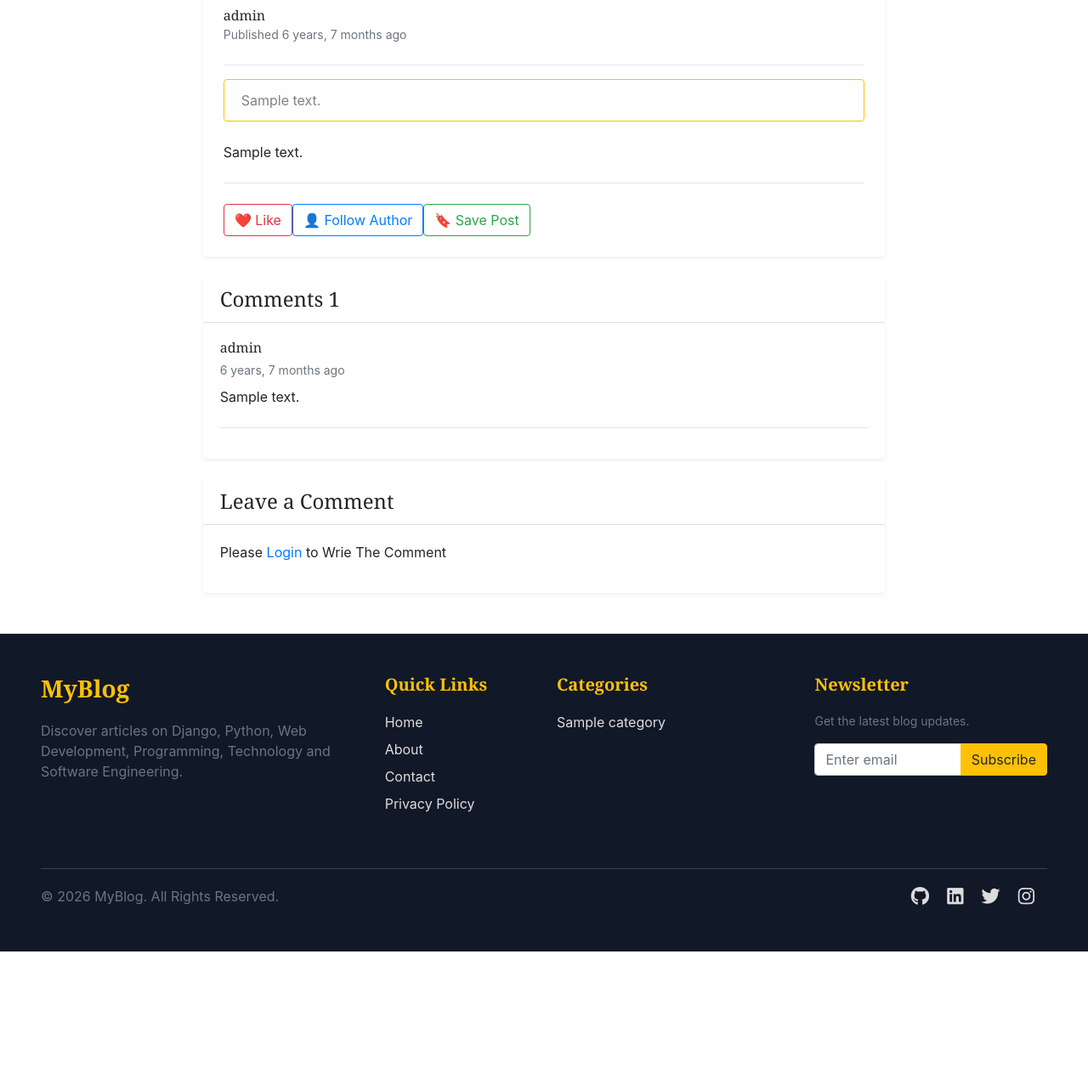
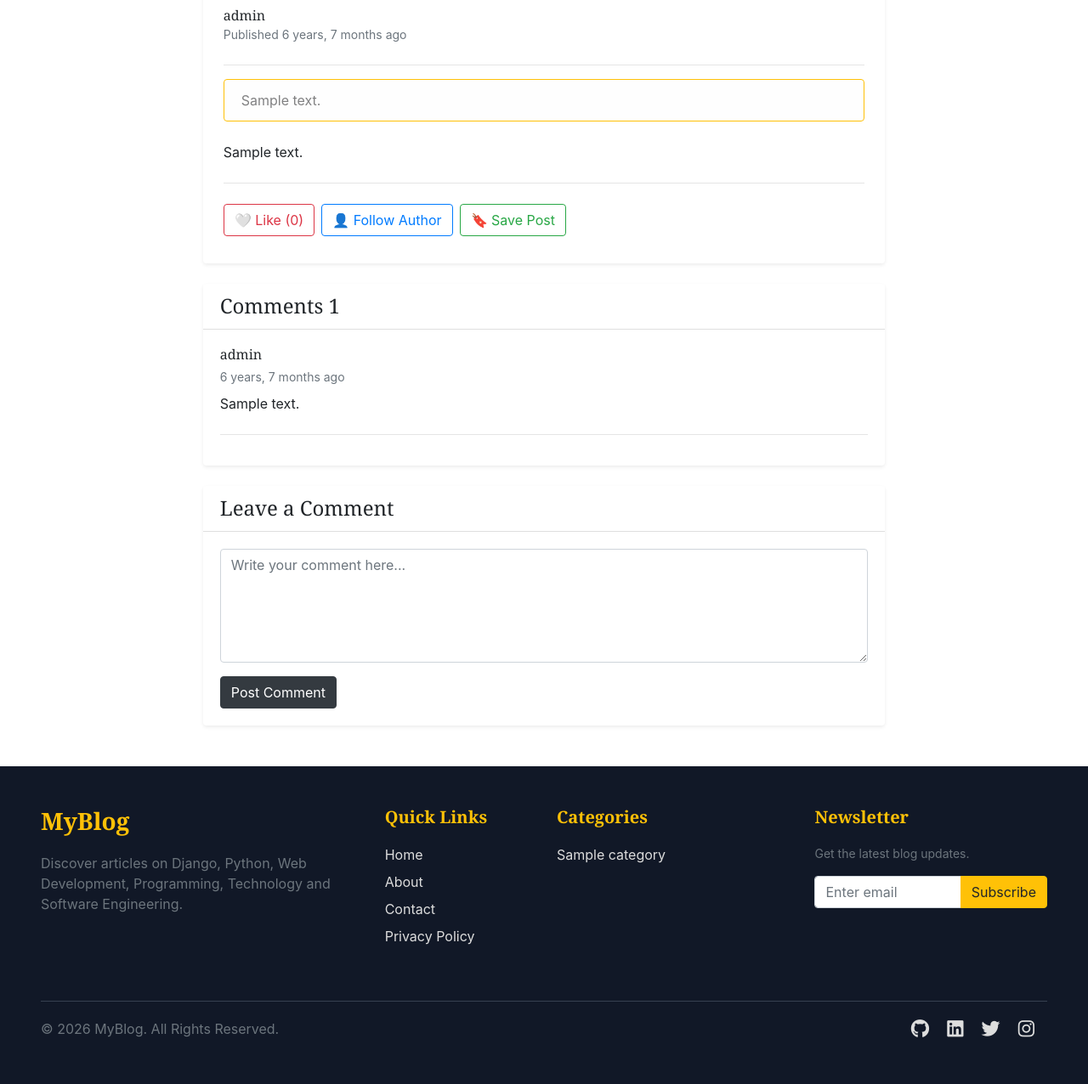
Before and after one commit to praveenadeveloper-eng/myblog, a Django app: a page that uses templates/post_detail.html in a window 1280 px wide. Shown: the part 777-2053 px from the top of the page at 85% size. Before the commit the page ends 1897 px from the top, so only its background shows below. Run offline with Django 5.2, Linux system fonts and the light colour scheme; a user stored in the database is signed in; data comes from the database, SQL or seed files in the repository; tables that the repository leaves empty hold one stand-in row (values such as "Sample post"); grey boxes marked "Sample" are stand-in pictures.

Commit message:
fix: resolve button overlap spacing, add interactive like/follow/save handlers, and fix comment authentication check

```diff
--- a/templates/post_detail.html
+++ b/templates/post_detail.html
@@ -62,18 +62,18 @@
                     <hr class="my-4">
 
                     <!-- Action Buttons -->
-                    <div class="d-flex gap-2 flex-wrap">
+                    <div class="d-flex flex-wrap align-items-center mt-3">
 
-                        <button class="btn btn-outline-danger">
-                            ❤️ Like
+                        <button type="button" id="likeBtn" class="btn btn-outline-danger mr-2 mb-2" onclick="toggleLike()">
+                            <span id="likeHeart">🤍</span> <span id="likeText">Like</span> (<span id="likeCount">0</span>)
                         </button>
 
-                        <button class="btn btn-outline-primary">
-                            👤 Follow Author
+                        <button type="button" id="followBtn" class="btn btn-outline-primary mr-2 mb-2" onclick="toggleFollow()">
+                            <span id="followIcon">👤</span> <span id="followText">Follow Author</span>
                         </button>
 
-                        <button class="btn btn-outline-success">
-                            🔖 Save Post
+                        <button type="button" id="saveBtn" class="btn btn-outline-success mb-2" onclick="toggleSave()">
+                            <span id="saveIcon">🔖</span> <span id="saveText">Save Post</span>
                         </button>
 
                     </div>
@@ -139,7 +139,7 @@
                 </div>
 
                 <div class="card-body">
-                    {% if user.authenticated %}
+                    {% if user.is_authenticated %}
 
                     <form method="POST" action="">
                         {% csrf_token %}
@@ -157,7 +157,7 @@
 
                     </form>
                     {% else %}
-                    <p>Please <span><a href="{% url 'login_page' %}" > Login</a></span> to Wrie The Comment</p>
+                    <p class="text-muted mb-0">Please <span><a href="{% url 'login_page' %}">Login</a></span> to write a comment.</p>
                     {% endif %}
 
                 </div>
@@ -170,4 +170,98 @@
 
 </div>
 
+<script>
+    const postSlug = "{{ post.slug }}";
+
+    // Like logic
+    let isLiked = localStorage.getItem('liked_' + postSlug) === 'true';
+    let likeCount = parseInt(localStorage.getItem('like_count_' + postSlug) || '0');
+
+    function updateLikeUI() {
+        const btn = document.getElementById('likeBtn');
+        const heart = document.getElementById('likeHeart');
+        const countSpan = document.getElementById('likeCount');
+        countSpan.innerText = likeCount;
+
+        if (isLiked) {
+            btn.classList.remove('btn-outline-danger');
+            btn.classList.add('btn-danger');
+            heart.innerText = '❤️';
+            document.getElementById('likeText').innerText = 'Liked';
+        } else {
+            btn.classList.remove('btn-danger');
+            btn.classList.add('btn-outline-danger');
+            heart.innerText = '🤍';
+            document.getElementById('likeText').innerText = 'Like';
+        }
+    }
+
+    function toggleLike() {
+        isLiked = !isLiked;
+        likeCount += isLiked ? 1 : -1;
+        if (likeCount < 0) likeCount = 0;
+        localStorage.setItem('liked_' + postSlug, isLiked);
+        localStorage.setItem('like_count_' + postSlug, likeCount);
+        updateLikeUI();
+    }
+
+    // Follow logic
+    let isFollowing = localStorage.getItem('follow_{{ post.author.username }}') === 'true';
+
+    function updateFollowUI() {
+        const btn = document.getElementById('followBtn');
+        const text = document.getElementById('followText');
+        const icon = document.getElementById('followIcon');
+
+        if (isFollowing) {
+            btn.classList.remove('btn-outline-primary');
+            btn.classList.add('btn-primary');
+            icon.innerText = '✓';
+            text.innerText = 'Following';
+        } else {
+            btn.classList.remove('btn-primary');
+            btn.classList.add('btn-outline-primary');
+            icon.innerText = '👤';
+            text.innerText = 'Follow Author';
+        }
+    }
+
+    function toggleFollow() {
+        isFollowing = !isFollowing;
+        localStorage.setItem('follow_{{ post.author.username }}', isFollowing);
+        updateFollowUI();
+    }
+
+    // Save Post logic
+    let isSaved = localStorage.getItem('saved_' + postSlug) === 'true';
+
+    function updateSaveUI() {
+        const btn = document.getElementById('saveBtn');
+        const text = document.getElementById('saveText');
+
+        if (isSaved) {
+            btn.classList.remove('btn-outline-success');
+            btn.classList.add('btn-success');
+            text.innerText = 'Saved';
+        } else {
+            btn.classList.remove('btn-success');
+            btn.classList.add('btn-outline-success');
+            text.innerText = 'Save Post';
+        }
+    }
+
+    function toggleSave() {
+        isSaved = !isSaved;
+        localStorage.setItem('saved_' + postSlug, isSaved);
+        updateSaveUI();
+    }
+
+    // Initialize UI on load
+    document.addEventListener('DOMContentLoaded', function() {
+        updateLikeUI();
+        updateFollowUI();
+        updateSaveUI();
+    });
+</script>
+
 {% endblock %}
```
